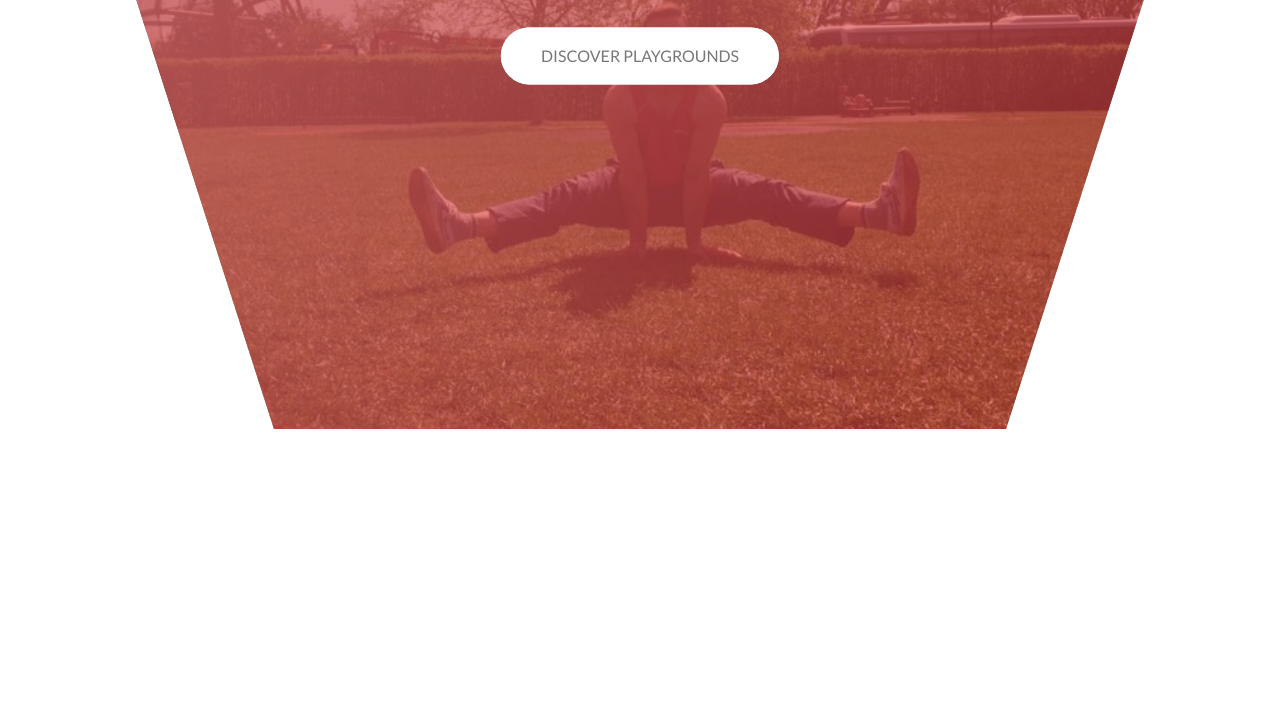
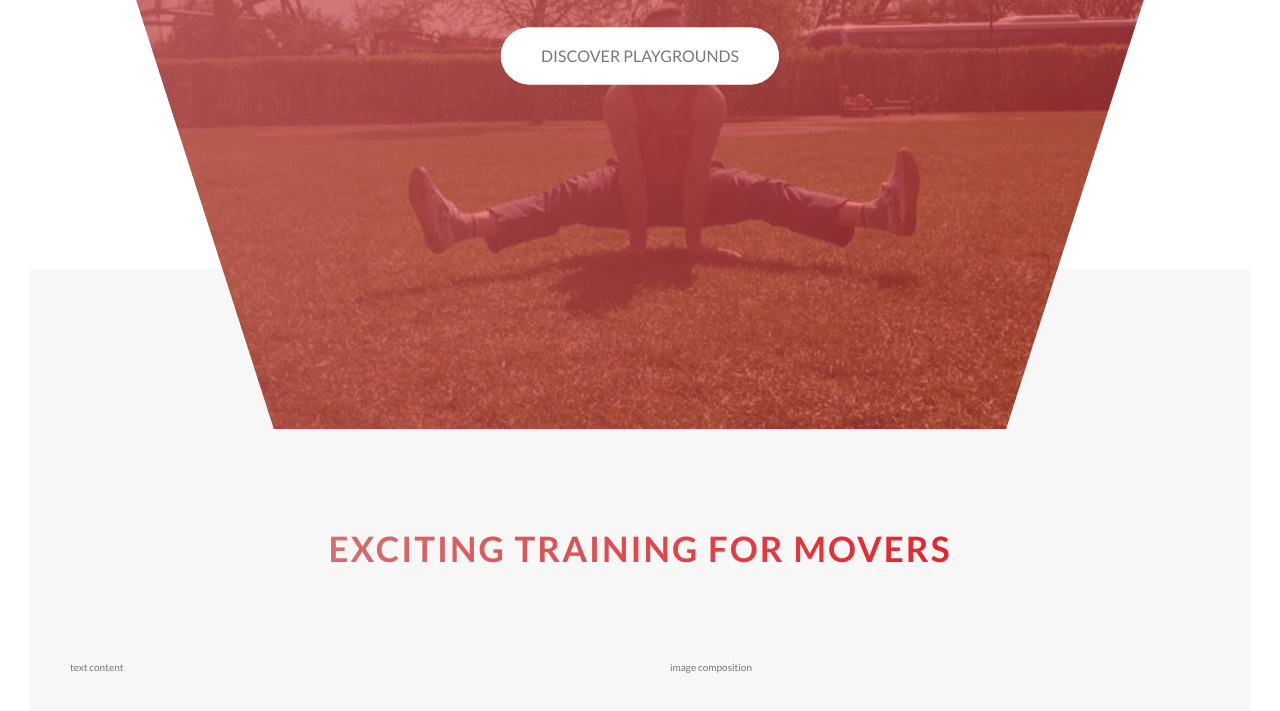
Before and after one commit to criscara-dev/dynamic-css, a website: page index.html in a window 1280 px wide. Shown: the part 361-1072 px from the top of the page. Before the commit the page ends 820 px from the top, so only its background shows below. Drawn offline with Linux system fonts and the light colour scheme.

Commit message:
started the about section, worked on typography and utilities  scss

```diff
--- a/index.html
+++ b/index.html
@@ -29,6 +29,24 @@
 
         </header><!-- end header (a block component) -->
 
+    <main>
+      <section class="section-about">
+         <div class="u-center-text u-margin-bottom-8">
+          <div class="heading-secondary">Exciting training for movers</div>
+          </div>
+
+          <div class="row">
+               <div class="col-1-of-2">
+                   text content
+               </div>
+               <div class="col-1-of-2">
+                   image composition
+
+               </div>
+           </div>
+
+      </section>
+    </main>
 
        <!--<section class="grid-test">
            <div class="row">
--- a/sass/abstracts/_variables.scss
+++ b/sass/abstracts/_variables.scss
@@ -3,6 +3,8 @@
 $color-primary: #eb565b;
 $color-primary-light: #d56f6f;
 $color-primary-dark: #e6242b;
+
+$color-gray-light-1: #f7f7f7;
 
 $color-grey-dark: #777;
 $color-white: #fff;
--- a/sass/base/_typography.scss
+++ b/sass/base/_typography.scss
@@ -37,3 +37,20 @@
         animation-iteration-count: 1;*/
     }
 }
+
+.heading-secondary {
+    font-size: 3.5rem;
+    text-transform: uppercase;
+    font-weight: 700;
+    display: inline-block;
+    background-image: linear-gradient(to right, $color-primary-light, $color-primary-dark );
+    -webkit-background-clip: text;
+    color: transparent;
+    letter-spacing: .2rem;
+    transition: all .2s;
+
+    &:hover {
+        transform: skewY(2deg) skewX(15deg) scale(1.1);
+        text-shadow: .5rem 1rem 2rem rgba($color-black, .2);
+    }
+}
--- a/sass/base/utilities.scss
+++ b/sass/base/utilities.scss
@@ -0,0 +1 @@
+.u-center-text{ text-align: center; }
--- a/sass/layout/_grid.scss
+++ b/sass/layout/_grid.scss
@@ -1,6 +1,5 @@
 .row {
     max-width: $grid-width;
-    background-color: #c7c7c7;
     margin: 0 auto;
 
     &:not(:last-child) {
@@ -10,7 +9,6 @@
     @include clearfix;
 
     [class^="col-"] {
-        background-color: orangered;
         float: left;
 
         &:not(:last-child) {
--- a/sass/pages/_home.scss
+++ b/sass/pages/_home.scss
@@ -0,0 +1,9 @@
+.section-about {
+    background-color: $color-gray-light-1;
+    padding: 25rem 0;
+    margin-top: -20vh;
+}
+
+.u-margin-bottom-8 {
+    margin-bottom: 8rem;
+}
```
Also changed, not shown: css/style.css.
